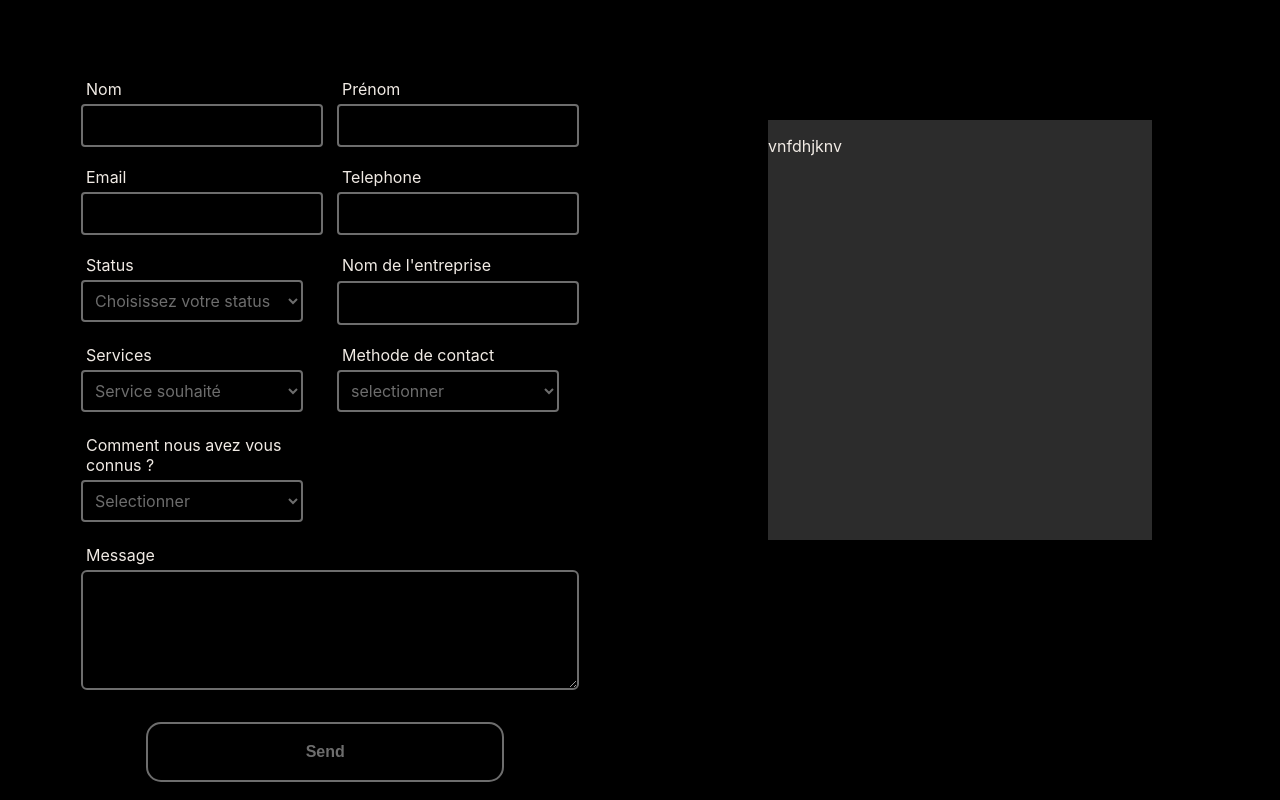
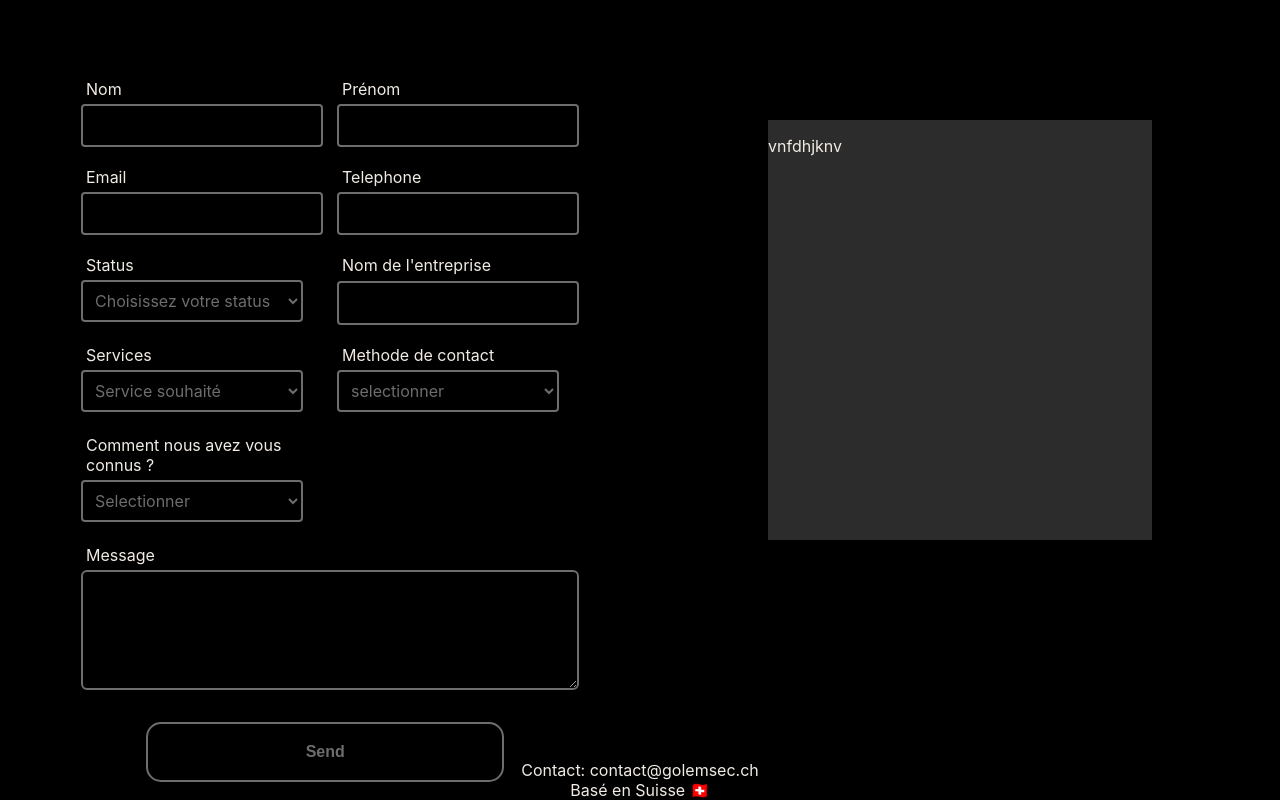
Before and after one commit to ClementSMM/golemSec-v1, a React (Create React App) app: page / in a window 1280 px wide. Shown: the part 2490-3290 px from the top of the page. Built offline with nearby package versions, Linux system fonts and the light colour scheme.

Commit message:
feat: footer

```diff
--- a/src/App.js
+++ b/src/App.js
@@ -1,9 +1,10 @@
 import './App.css';
-import LandingPage from './components/pages/landing/Landing.jsx'
+import LandingPage from './components/pages/landing/Landing.jsx';
 import About from './components/pages/about/About.jsx';
 import Navbar from './components/pages/navbar/Navbar.jsx';
-import Services from './components/pages/services/Services.jsx'
-import Contact from './components/pages/contact/Contact.jsx'
+import Services from './components/pages/services/Services.jsx';
+import Contact from './components/pages/contact/Contact.jsx';
+import Footer from './components/layout/footer/Footer.jsx';
 
 function App() {
   return (
@@ -13,6 +14,7 @@ function App() {
       <About/>
       <Services/>
       <Contact/>
+      <Footer/>
     </div>
 
   );
--- /dev/null
+++ b/src/components/layout/footer/Footer.jsx
@@ -0,0 +1,13 @@
+import React from "react";
+import './footer.css'
+
+const Footer = () => {
+  return(
+    <div className="golem-footer">
+      <p className="txt-footer">Contact: contact@golemsec.ch</p>
+      <p className="txt-footer">Basé en Suisse 🇨🇭</p>
+    </div>
+  )
+}
+
+export default Footer
--- /dev/null
+++ b/src/components/layout/footer/footer.css
@@ -0,0 +1,8 @@
+.golem-footer {
+  text-align: center;
+  margin-top: 50px;
+}
+
+.txt-footer {
+  margin: 0;
+}
```
Also changed, not shown: src/images/background/img1.jpg.
